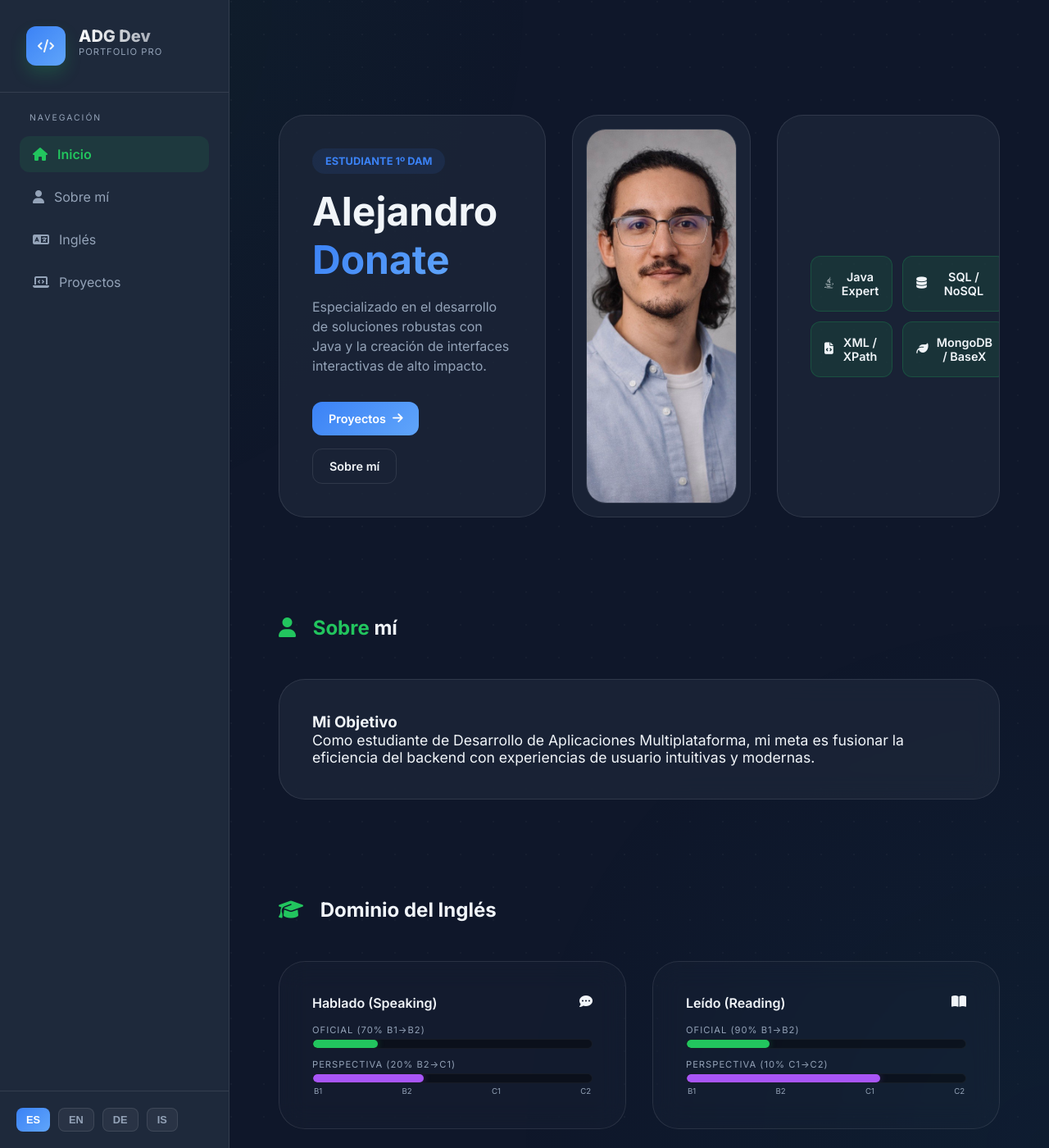
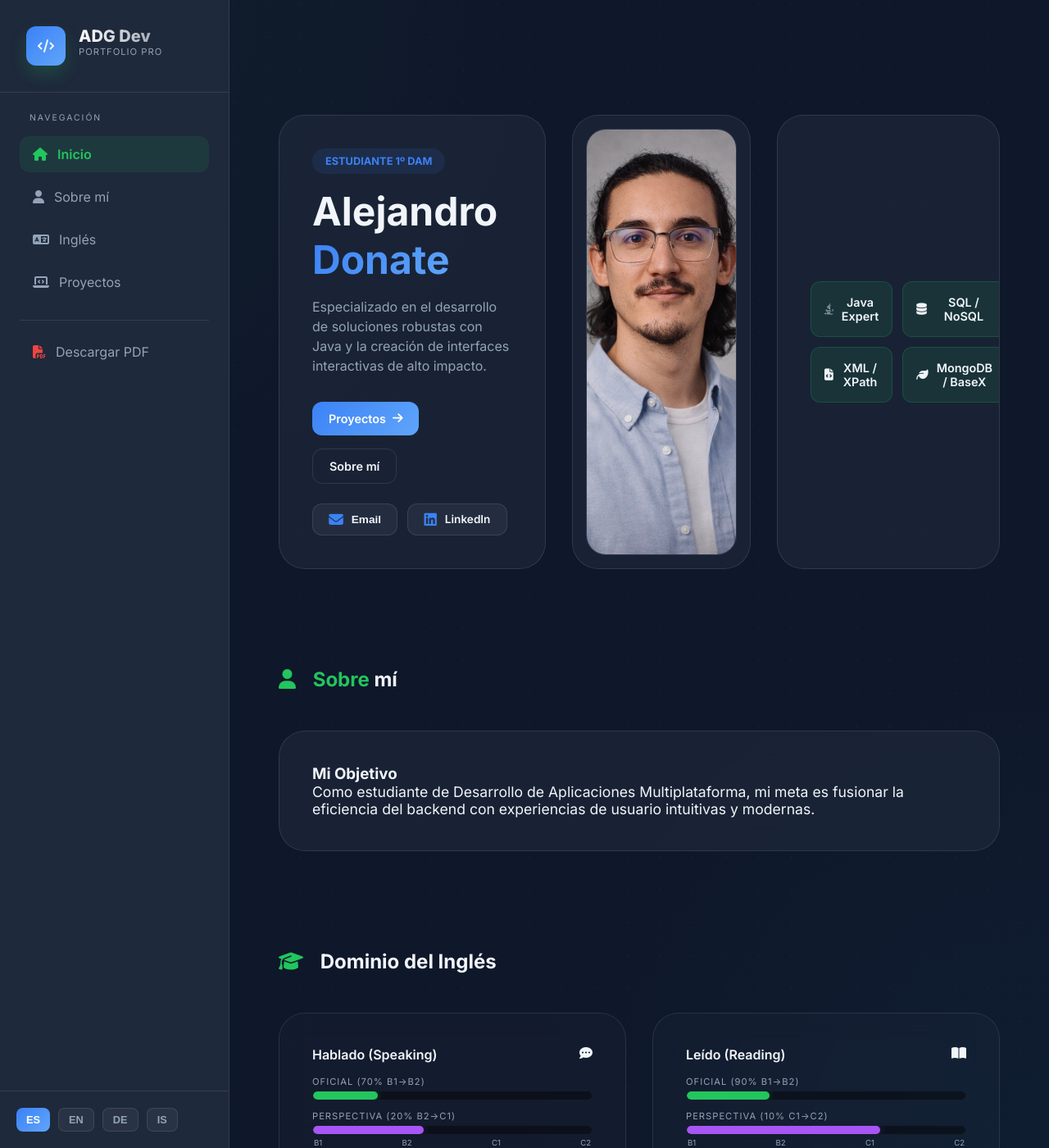
Before and after one commit to alejandroDonGar/alejandroDonGar.github.io, a Jekyll site: the page built from index.html, in a window 1280 px wide and 1400 px high. Shown: the whole window at 82% size. Built offline with Jekyll 4.4.1, drawn with Linux system fonts in a browser that asks for light colours.

Commit message:
Correccion de errores de visualizacion 20

```diff
--- a/assets/css/styles.css
+++ b/assets/css/styles.css
@@ -254,6 +254,39 @@ section {
     box-shadow: 0 0 20px rgba(34, 197, 94, 0.4);
 }
 
+/* Social Buttons */
+.social-btn {
+    display: inline-flex;
+    align-items: center;
+    gap: 10px;
+    padding: 0.6rem 1.2rem;
+    background: rgba(255, 255, 255, 0.05);
+    border: 1px solid var(--border-color);
+    border-radius: 12px;
+    color: var(--text-main);
+    text-decoration: none;
+    font-size: 0.85rem;
+    font-weight: 600;
+    cursor: pointer;
+    transition: all 0.3s ease;
+}
+
+.social-btn:hover {
+    background: rgba(34, 197, 94, 0.1);
+    border-color: rgba(34, 197, 94, 0.4);
+    transform: translateY(-3px);
+    box-shadow: 0 5px 15px rgba(0, 0, 0, 0.2);
+}
+
+.social-btn i {
+    font-size: 1.1rem;
+    color: var(--accent-blue);
+}
+
+.social-btn:hover i {
+    color: #22c55e;
+}
+
 /* English Section - Double Bars */
 .skill-grid {
     display: grid;
@@ -367,9 +400,16 @@ section {
     inset: 0;
     pointer-events: none;
     z-index: -1;
+    background-color: var(--bg-body);
     background-image:
-        radial-gradient(circle at 2px 2px, rgba(255,255,255,0.03) 1px, transparent 0);
+        radial-gradient(circle at 2px 2px, rgba(34, 197, 94, 0.05) 1px, transparent 0);
     background-size: 40px 40px;
+    animation: bgMove 60s linear infinite;
+}
+
+@keyframes bgMove {
+    from { background-position: 0 0; }
+    to { background-position: 400px 400px; }
 }
 
 /* Hero Box */
--- a/index.html
+++ b/index.html
@@ -29,6 +29,13 @@ description: "Portfolio de Alejandro Donate García. Junior Developer apasionado
         <a href="#about" class="sidebar-link" id="nav-about"><i class="fa-solid fa-user"></i> <span>Sobre mí</span></a>
         <a href="#english" class="sidebar-link" id="nav-english"><i class="fa-solid fa-language"></i> <span>Inglés</span></a>
         <a href="#projects" class="sidebar-link" id="nav-projects"><i class="fa-solid fa-laptop-code"></i> <span>Proyectos</span></a>
+
+        <div style="margin-top: 1rem; padding-top: 1rem; border-top: 1px solid var(--border-color);">
+            <a href="{{ '/assets/pdf/cv.pdf' | relative_url }}" class="sidebar-link" target="_blank">
+                <i class="fa-solid fa-file-pdf" style="color: #ef4444;"></i>
+                <span>Descargar PDF</span>
+            </a>
+        </div>
     </div>
 
     <div class="lang-selector" style="border-top: 1px solid var(--border-color);">
@@ -53,6 +60,19 @@ description: "Portfolio de Alejandro Donate García. Junior Developer apasionado
                 <div style="display: flex; gap: 1rem; flex-wrap: wrap;">
                     <a href="#projects" class="btn-primary scroll-link" data-t="btn_projects" style="background: var(--primary-gradient); padding: 0.75rem 1.25rem; font-size: 0.9rem;">Proyectos <i class="fa-solid fa-arrow-right"></i></a>
                     <a href="#about" class="sidebar-link-btn scroll-link" data-t="btn_about" style="padding: 0.75rem 1.25rem; border: 1px solid var(--border-color); border-radius: 12px; font-weight: 600; text-decoration: none; color: var(--text-main); font-size: 0.9rem;">Sobre mí</a>
+                </div>
+
+                <!-- Social & Contact -->
+                <div style="display: flex; gap: 0.75rem; margin-top: 1.5rem; flex-wrap: wrap;">
+                    <button onclick="copyEmail()" class="social-btn" id="email-btn" style="position: relative;">
+                        <i class="fa-solid fa-envelope"></i>
+                        <span class="social-btn-text">Email</span>
+                        <div id="copy-toast" style="position: absolute; bottom: 120%; left: 50%; transform: translateX(-50%); background: #22c55e; color: white; padding: 4px 12px; border-radius: 8px; font-size: 0.7rem; opacity: 0; transition: 0.3s; pointer-events: none; white-space: nowrap; font-weight: 700;">Correo copiado</div>
+                    </button>
+                    <a href="https://www.linkedin.com/in/alejandrodongar/" target="_blank" class="social-btn">
+                        <i class="fa-brands fa-linkedin"></i>
+                        <span class="social-btn-text">LinkedIn</span>
+                    </a>
                 </div>
             </div>
 
@@ -551,6 +571,17 @@ description: "Portfolio de Alejandro Donate García. Junior Developer apasionado
         btn.addEventListener('click', () => switchLanguage(btn.getAttribute('data-lang')));
     });
 
+    function copyEmail() {
+        const email = 'AlexDoGa.work@gmail.com';
+        navigator.clipboard.writeText(email).then(() => {
+            const toast = document.getElementById('copy-toast');
+            toast.style.opacity = '1';
+            setTimeout(() => {
+                toast.style.opacity = '0';
+            }, 2000);
+        });
+    }
+
     document.addEventListener('DOMContentLoaded', () => {
         if (typeof AOS !== 'undefined') {
             AOS.init({
```
